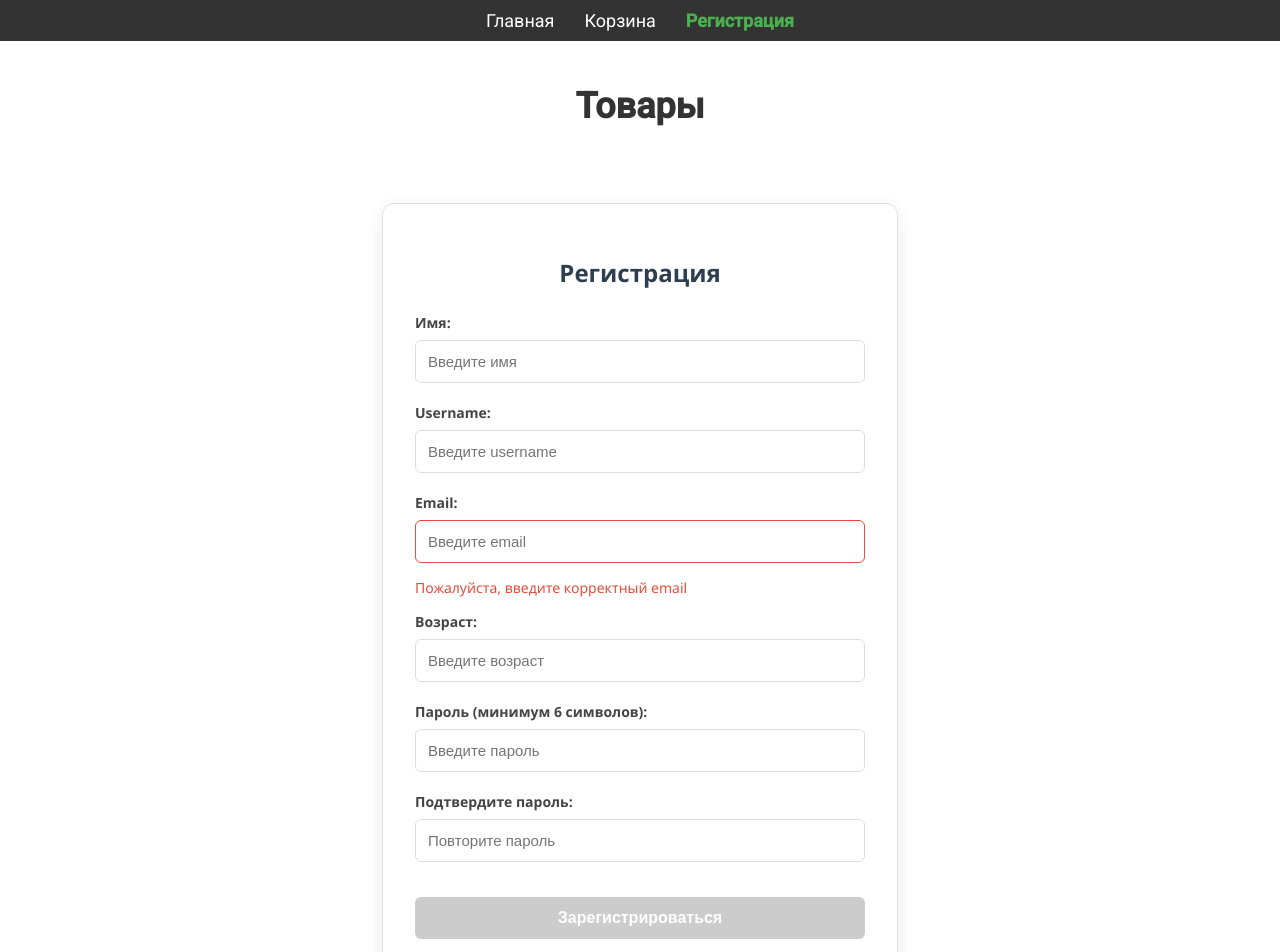
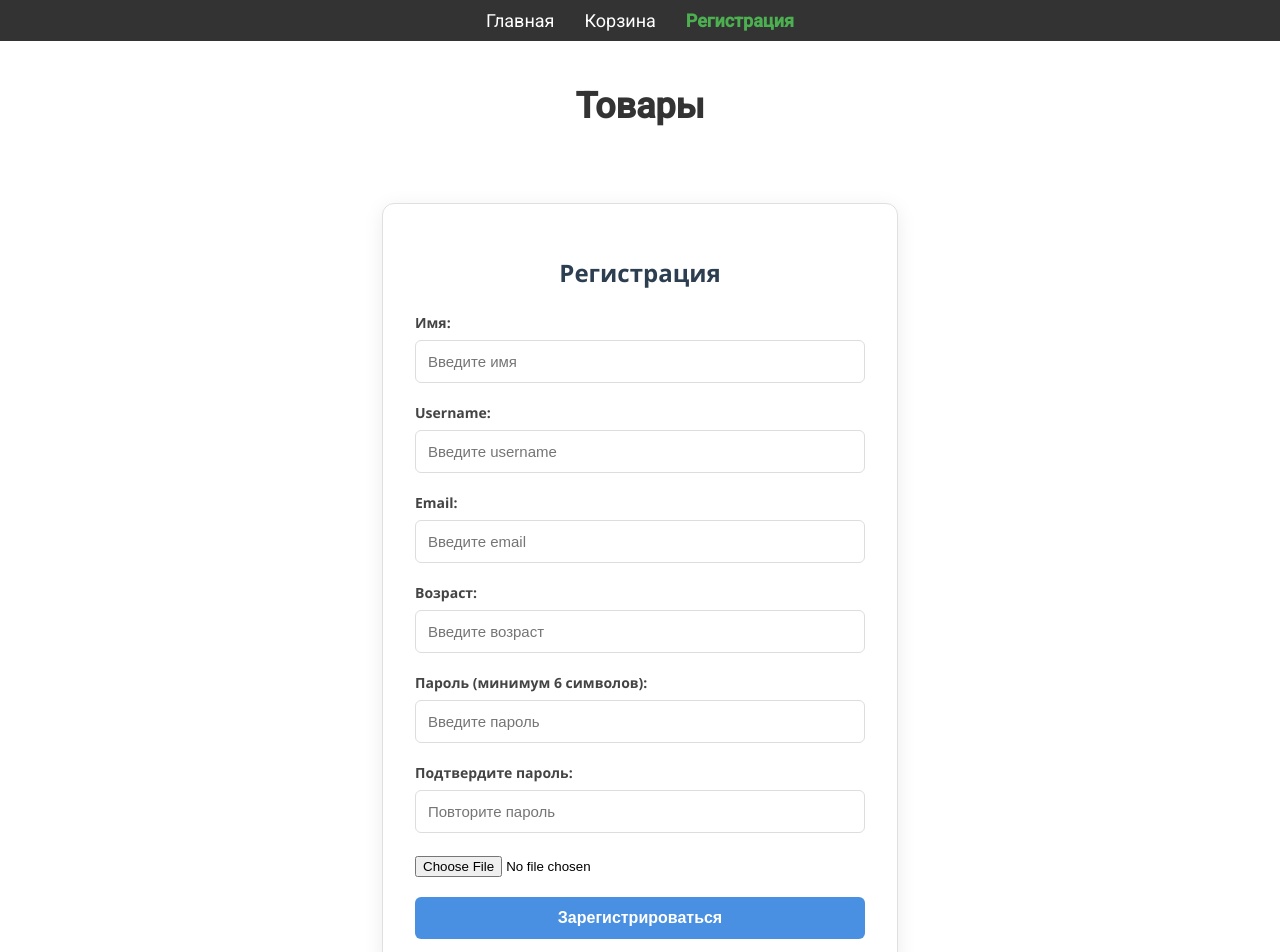
Before and after one commit to wedz0zur/simple-project-on-angular, an Angular app: page /regist in a window 1280 px wide. Shown: the top 952 px of the page. Built offline with nearby package versions, Linux system fonts and the light colour scheme.

Commit message:
Update registration.component.html

```diff
--- a/src/app/registration/registration.component.html
+++ b/src/app/registration/registration.component.html
@@ -1,3 +1,5 @@
+
+
 <div class="user-form">
   <h2>Регистрация</h2>
 
@@ -12,7 +14,6 @@
     [(ngModel)]="name"
     placeholder="Введите имя"
     class="form-input"
-    [class.input-error]="!name && error"
   />
 
   <label for="userName">Username:</label>
@@ -22,7 +23,6 @@
     [(ngModel)]="userName"
     placeholder="Введите username"
     class="form-input"
-    [class.input-error]="!userName && error"
   />
 
   <label for="userEmail">Email:</label>
@@ -32,11 +32,7 @@
     [(ngModel)]="userEmail"
     placeholder="Введите email"
     class="form-input"
-    [class.input-error]="!userEmail"
   />
-  <p class="error-message" *ngIf="!userEmail">
-    Пожалуйста, введите корректный email
-  </p>
 
   <label for="userAge">Возраст:</label>
   <input
@@ -45,7 +41,6 @@
     [(ngModel)]="userAge"
     placeholder="Введите возраст"
     class="form-input"
-    [class.input-error]="(!userAge || userAge <= 0) && error"
     min="1"
   />
 
@@ -56,11 +51,8 @@
     [(ngModel)]="userPassword"
     placeholder="Введите пароль"
     class="form-input"
-    [class.input-error]="isPasswordWeak"
+
   />
-  <p class="error-hint" *ngIf="isPasswordWeak">
-    Пароль слишком короткий (минимум 6 символов)
-  </p>
 
   <label for="userCheckPassword">Подтвердите пароль:</label>
   <input
@@ -69,19 +61,22 @@
     [(ngModel)]="userCheckPassword"
     placeholder="Повторите пароль"
     class="form-input"
-    [class.input-error]="passwordMismatch"
+
   />
 
-  <p class="error-message" *ngIf="passwordMismatch">
-    Пароли не совпадают
+  <p class="error-message">
+    {{errorPassword}}
   </p>
+  <p style="color: red;">{{errorValid}}</p>
 
   <p class="error-message">{{ error }}</p>
+
+  <input type="file" onchange="uploadFile(event)">
 
   <button
     (click)="authorization()"
     class="submit-button"
-    [disabled]="!isFormValid || isSubmitting"
+
   >
     {{ isSubmitting ? 'Регистрация...' : 'Зарегистрироваться' }}
   </button>
```
